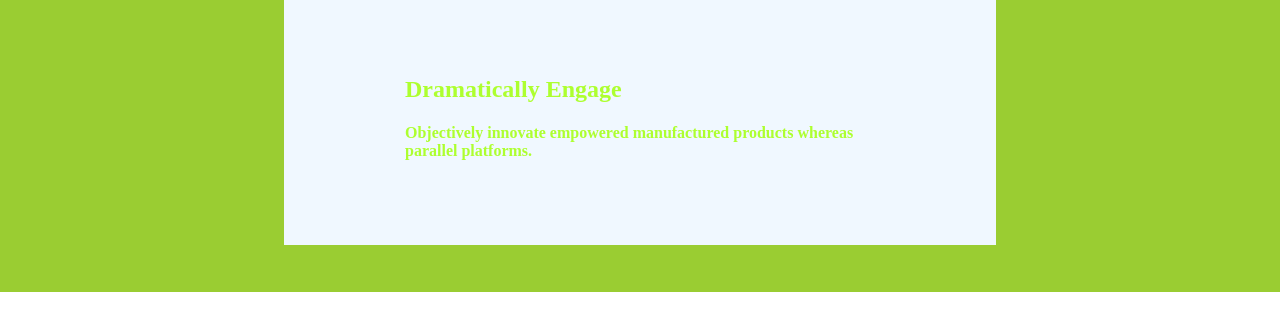
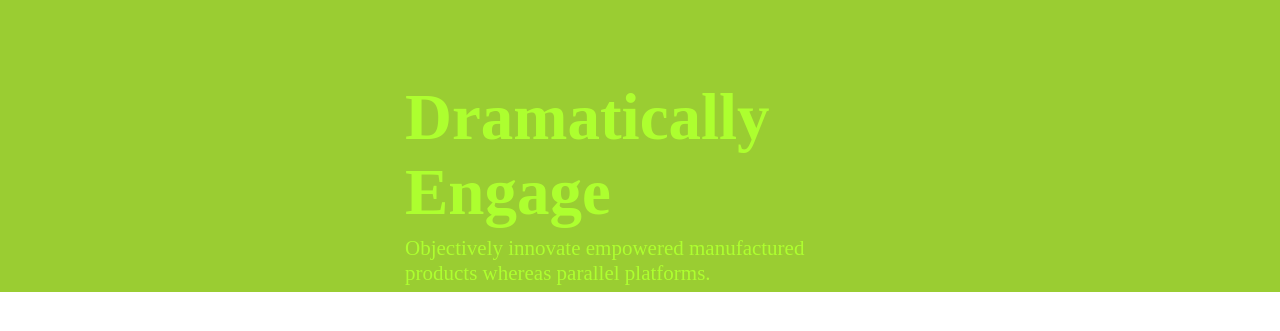
Before and after one commit to Nabeela-Nadeer/second-project, a plain HTML site: page index.html in a window 1280 px wide. Shown: the part 63-394 px from the top of the page. Drawn offline with Linux system fonts and the light colour scheme.

Commit message:
banner designing2

```diff
--- a/assets/css/style.css
+++ b/assets/css/style.css
@@ -80,11 +80,19 @@ body{
     margin-top: 0;
 }
 .banner .container{
-    background-color: aliceblue;
     margin: 0 284px 0 284px;
-    padding: 64px 121px;
+    padding: 88px 121px;
     color: greenyellow;
+    display: flex;
+    flex-wrap: wrap;
+    justify-content: center;
 }
 .banner-title{
-    align-items: center;
+    font-size: 65px;
+    margin-bottom: 6px;
+    margin-top: 0;
 }
+.banner-description{
+    font-size: 21px;
+    margin-top: 0;
+}
--- a/index.html
+++ b/index.html
@@ -37,7 +37,7 @@
             <div class="container-fluid">
                 <div class="container">
                     <h1 class="banner-title">Dramatically Engage</h1>
-                    <h4 class="banner-description">Objectively innovate empowered manufactured products whereas parallel platforms.</h4>
+                    <p class="banner-description">Objectively innovate empowered manufactured products whereas parallel platforms.</p>
                 </div>
             </div>
         </section>
```
